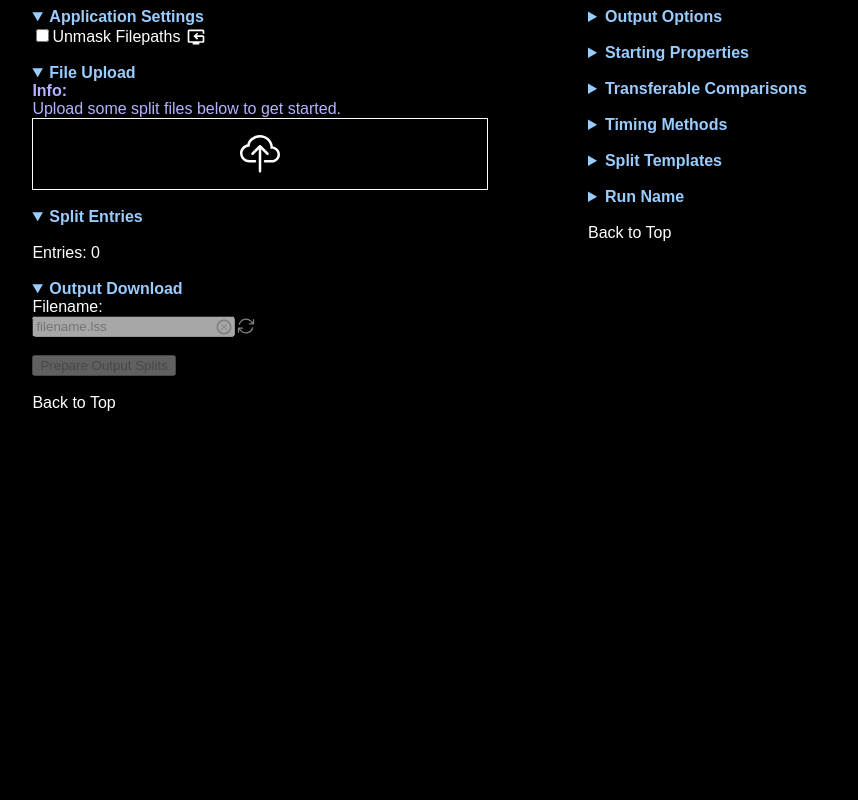
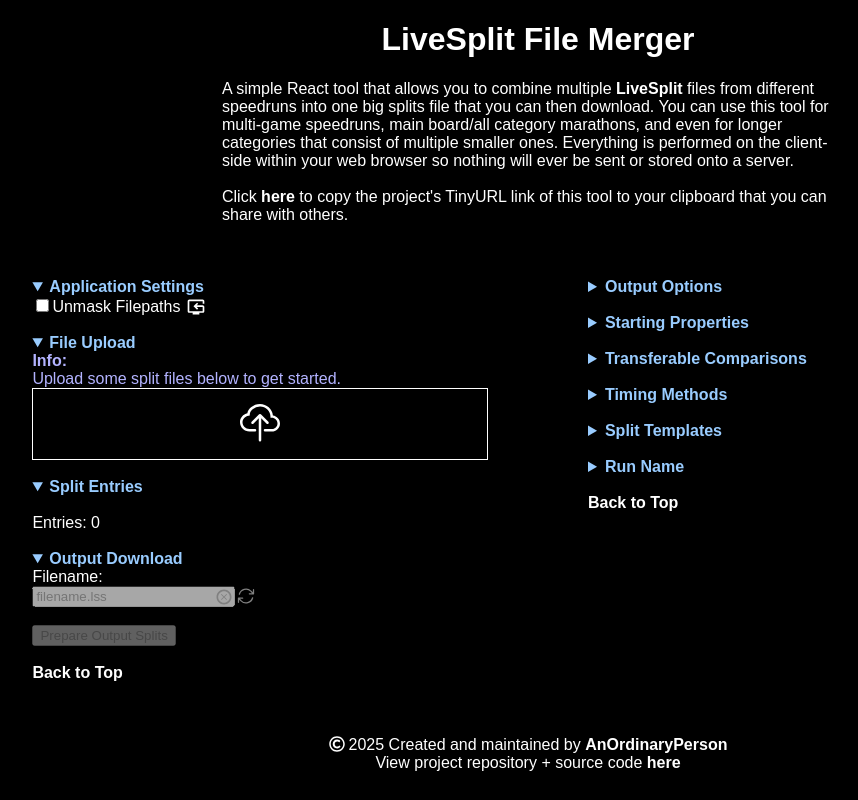
Before and after one commit to aop-runs/livesplit-file-merger, a React (Vite) app: page / in a window 1280 px wide. Shown: the whole page, without its empty margins (102-960 px from the left). Built offline with nearby package versions, Linux system fonts and the light colour scheme.

Commit message:
Add Header, Footer, and Better Unload Listener

```diff
--- a/src/components/App.jsx
+++ /dev/null
@@ -1,10 +0,0 @@
-import { ContentContainer } from './ContentContainer'
-import '../styles/style.scss'
-
-export const App = () => {
-  return (
-    <ContentContainer />
-  )
-}
-
-export default App
--- /dev/null
+++ b/src/components/Content/App.jsx
@@ -0,0 +1,18 @@
+import React from 'react'
+import { ContentContainer } from './ContentContainer.jsx'
+import { Footer } from './Footer.jsx'
+import { Header } from './Header.jsx'
+
+export const App = () => {
+  return (
+      <React.Fragment>
+        <Header />
+        <br/><br/><br/>
+        <ContentContainer />
+        <br/><br/><br/>
+        <Footer />
+      </React.Fragment>
+  )
+}
+
+export default App
--- a/src/components/ContentContainer.jsx
+++ b/src/components/Content/ContentContainer.jsx
@@ -1,8 +1,8 @@
 import React, { useState, useCallback } from 'react'
-import { SettingsColumn } from './Settings/SettingsColumn.jsx'
-import { SplitsColumn } from './Splits/SplitsColumn.jsx'
-import { defaultSetup, defaultPBComp, iconCache } from "../utils/livesplit.js";
-import '../styles/style.scss'
+import { SettingsColumn } from '../Settings/SettingsColumn.jsx'
+import { SplitsColumn } from '../Splits/SplitsColumn.jsx'
+import { defaultSetup, defaultPBComp, iconCache } from "../../utils/livesplit.js";
+import '../../styles/style.scss'
 
 export const ContentContainer = () => {
 
@@ -119,12 +119,6 @@ export const ContentContainer = () => {
         }
     }
 
-    //Alert user if they make any changes before refreshing or unloading website
-    const alertUser = (event) => {
-        event.preventDefault()
-    }
-    window.addEventListener("beforeunload", alertUser);
-
     //Check game PB comparison name
     const checkGameComp = (settings) => {
         if(settings["gameComp"].length == 0){
--- /dev/null
+++ b/src/components/Content/Footer.jsx
@@ -0,0 +1,22 @@
+import { FaRegCopyright } from "react-icons/fa";
+import '../../styles/style.scss'
+
+export const Footer = () => {
+
+    return (
+            <div className = "footer">
+                <div className="copyright-wrapper">
+                    <label className="copyright-icon">
+                        <FaRegCopyright />
+                    </label>
+                    <label>
+                        {new Date().getFullYear()} Created and maintained by <a className="web-link" href="https://github.com/aop-runs" target="_blank">AnOrdinaryPerson</a>
+                    </label>
+                    <br/>
+                    <label className="shifted-footer-text">
+                        View project repository + source code <a className="web-link" href="https://github.com/aop-runs/livesplit-file-merger" target="_blank">here</a>
+                    </label>
+                </div>
+            </div>
+        )
+}
--- /dev/null
+++ b/src/components/Content/Header.jsx
@@ -0,0 +1,12 @@
+import '../../styles/style.scss'
+
+export const Header = () => {
+
+    return (
+            <div className = "header">
+                <h1 className = "title">LiveSplit File Merger</h1>
+                <label>A simple React tool that allows you to combine multiple <a className="web-link" href="https://livesplit.org/" target="_blank">LiveSplit</a> files from different speedruns into one big splits file that you can then download. You can use this tool for multi-game speedruns, main board/all category marathons, and even for longer categories that consist of multiple smaller ones. Everything is performed on the client-side within your web browser so nothing will ever be sent or stored onto a server.</label><br/><br/>
+                <label>Click <span className="clipboard" onClick={() => navigator.clipboard.writeText("https://tinyurl.com/2fe8stbn")}>here</span> to copy the project's TinyURL link of this tool to your clipboard that you can share with others.</label>
+            </div>
+        )
+}
--- a/src/components/Settings/SettingsColumn.jsx
+++ b/src/components/Settings/SettingsColumn.jsx
@@ -66,7 +66,7 @@ return (
                 updateStatus={updateStatus}
             />
             <br/>
-            <a className = "top-link" href = "#top" title="Click to go back to the top of the webpage">
+            <a className = "web-link" href = "#top" title="Click here to go back to the top of the webpage">
                 Back to Top
             </a>
         </React.Fragment>
--- a/src/components/Splits/FileDownload.jsx
+++ b/src/components/Splits/FileDownload.jsx
@@ -1,3 +1,4 @@
+//Based on: https://www.dhiwise.com/blog/design-converter/how-to-use-react-beforeunload-for-user-alerts
 import React, { useEffect }from 'react';
 import { BsCloudDownload } from "react-icons/bs";
 import { GoTrash } from "react-icons/go";
@@ -9,8 +10,20 @@ import '../../styles/style.scss'
 
 export const FileDownload = ({ listItems, unmaskPaths, outputSettings, canDownload, updateCanDownload, finalOutput, setFinalOutput, appStatuses, updateStatus }) => {
 
-    //Detect if splits are changed after editing and prompt user if an output file exists
+    //Detect if output settings are changed
     useEffect(() => {
+
+        //Alert user if any split entries exist before refreshing or unloading website
+        const alertUser = (event) => {
+            if(listItems == 0){
+                return
+            }
+            event.preventDefault()
+            event.returnValue = ''
+        }
+        window.addEventListener("beforeunload", alertUser);
+
+        //If anything is changed after editing and prompt user if an output file exists
         setFinalOutput(finalOutput => {
             const updatedFinalOutput = {...finalOutput}
             if(updatedFinalOutput["output"]["name"].length != 0){
@@ -21,6 +34,11 @@ export const FileDownload = ({ listItems, unmaskPaths, outputSettings, canDownlo
             }
             return updatedFinalOutput
         })
+
+        //Unload event listener if leaving page
+        return () => {
+            window.removeEventListener("beforeunload", alertUser);
+        };
     }, [outputSettings])
 
     //Track filename
--- a/src/components/Splits/SplitsColumn.jsx
+++ b/src/components/Splits/SplitsColumn.jsx
@@ -111,7 +111,7 @@ return (
             updateStatus={updateStatus}
         />
         <br/>
-        <a className = "top-link" href = "#top" title="Click to go back to the top of the webpage">
+        <a className = "web-link" href = "#top" title="Click here to go back to the top of the webpage">
             Back to Top
         </a>
         </React.Fragment>
--- a/src/components/main.jsx
+++ b/src/components/main.jsx
@@ -1,5 +1,5 @@
 import { createRoot } from 'react-dom/client'
-import App from './App.jsx'
+import App from './Content/App.jsx'
 
 createRoot(document.getElementById('root')).render(
   <App />
--- a/src/styles/style.scss
+++ b/src/styles/style.scss
@@ -9,6 +9,60 @@ body {
   background-color: $bg-color;
   color: $color;
   font-family: Arial, Helvetica, sans-serif;
+}
+
+.web-link{
+  color: $color;
+  font-weight: bold;
+  text-decoration: none;
+}
+
+.web-link:hover{
+  color: $hover-color;
+  text-decoration: underline;
+}
+
+//Header
+.header {
+  margin-left: 25%;
+  margin-right: 25%;
+}
+
+.title {
+  display: flex;
+  justify-content: center;
+  align-items: center;
+}
+
+.clipboard{
+  font-weight: bold;
+}
+
+.clipboard:hover{
+  color: $hover-color;
+  cursor: pointer;
+  text-decoration: underline;
+}
+
+//Footer
+.footer {
+  display: flex;
+  text-align: center;
+  justify-content: center;
+  align-items: center;
+}
+
+.copyright-wrapper {
+    position: relative;
+    display: inline-block;
+}
+
+.copyright-icon{
+  margin-left: -20px;
+  position: absolute;
+}
+.shifted-footer-text{
+  margin-left: -20px;
 }
 
 //Flex Container
@@ -30,16 +84,6 @@ body {
   margin-right: 10%;
   width: 50%;
   box-sizing: border-box;
-}
-
-.top-link{
-  color: $color;
-  text-decoration: none;
-}
-
-.top-link:hover{
-  color: $hover-color;
-  text-decoration: underline;
 }
 
 .sectionTitle{
```
